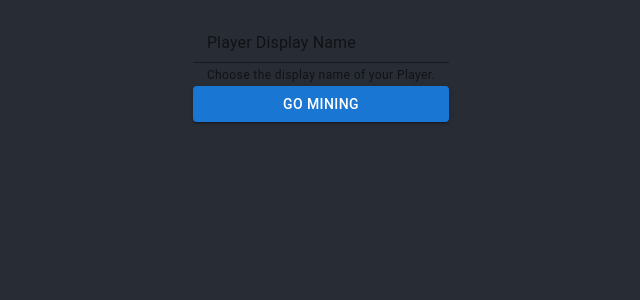
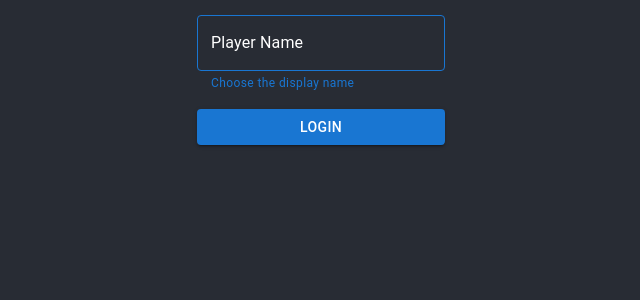
Before and after one commit to TylerSmall19/mining_simulator, a React (Create React App) app in the folder client/: page / in a window 1280 px wide. Shown: the top 300 px of the page, without its empty margins (319-959 px from the left). Built offline with nearby package versions, Linux system fonts and the light colour scheme; no server answers; what excalibur would draw is missing.

Commit message:
Update the sign in form; rename the gameScript file to index.ts

```diff
--- a/client/src/App.tsx
+++ b/client/src/App.tsx
@@ -1,6 +1,6 @@
 import './App.css';
 import { GameWindow } from './components/GameWindow';
-import { gameScript } from './game_logic/gameScript';
+import { gameScript } from './game_logic';
 
 function App() {
   return (
--- a/client/src/components/GameWindow.tsx
+++ b/client/src/components/GameWindow.tsx
@@ -1,6 +1,6 @@
 import { ChangeEventHandler, FormEventHandler, ReactElement, useCallback, useState } from 'react';
-import { gameScript } from '../game_logic/gameScript';
-import { Box, Button, FormControl, FormHelperText, Input, InputLabel } from '@mui/material';
+import { gameScript } from '../game_logic';
+import { Box, Button, FormControl, FormHelperText, Input, InputLabel, TextField } from '@mui/material';
 import { renderingEngine } from '../game_logic/rendering/renderingEngine';
 import { InventoryDisplay } from './InventoryDisplay';
 import { PlayerMiner } from '../game_logic/rendering/actors/characters/PlayerMiner';
@@ -34,16 +34,19 @@ export const GameWindow = (props: { children: ReactElement }) => {
     <Box>
       <Box sx={{ marginBottom: '15px', marginTop: '15px' }}>
         <FormControl component='form' onSubmit={handleCreate}>
-          <InputLabel htmlFor='my-input'>Player Display Name</InputLabel>
-          <Input
+          <TextField
+            sx={{ input: { color: 'whitesmoke'}}}
             id='playerName'
             name='playerName'
             aria-describedby='my-helper-text'
             value={playerFormValues.playerName}
             onChange={handleChange}
+            helperText='Choose the display name'
+            label='Player Name'
+            variant='outlined'
+            color='secondary'
           />
-          <FormHelperText id='my-helper-text'>Choose the display name of your Player.</FormHelperText>
-          <Button type='submit' variant='contained' sx={{}}>Go Mining</Button>
+          <Button type='submit' variant='contained'>Login</Button>
         </FormControl>
         <InventoryDisplay inventory={inventory} itemCount={PlayerMiner.inventory.itemCount} />
       </Box>
--- a/client/src/game_logic/gameScript.ts
+++ b/client/src/game_logic/index.ts
@@ -16,7 +16,14 @@ const gameFieldMetaData: EngineOptions = {
   canvasElementId: canvasId
 }
 
+/**
+ * This is for initializing the game. Currently it will render the loader to the canvas with ID 'game'
+ *
+ * @returns the game engine that was started by the script
+ */
 const init = () => {
+  // After the game is started, check if
+
   const loadableResources: Loadable<any>[] = [];
   const imageSource = new APIImageSource('/assets/maps/mining_maps/image_assets/copper_ore_1.png');
   ResourceFetcher.addResources(new Map([[CopperVein.key, imageSource]]));
@@ -49,6 +56,7 @@ const init = () => {
 
   return _gameEngine.start(loader).then(() => {
     tiledMap.addToScene(_gameEngine.currentScene);
+    return _gameEngine;
   });
 };
 
--- a/client/src/game_logic/rendering/renderingEngine.ts
+++ b/client/src/game_logic/rendering/renderingEngine.ts
@@ -1,5 +1,5 @@
 import { CollisionType } from "excalibur";
-import { gameScript } from "../gameScript";
+import { gameScript } from "../";
 import { PlayerMiner } from "./actors/characters/PlayerMiner";
 
 const startGame = () => {
--- a/client/src/globals/hooks/useActivePlayerSubscription.ts
+++ b/client/src/globals/hooks/useActivePlayerSubscription.ts
@@ -1,6 +1,6 @@
 import { useCallback, useSyncExternalStore } from "react";
 import { SET_ACTIVE_PLAYER_EVENT } from "../customEvents";
-import { gameScript } from "../../game_logic/gameScript";
+import { gameScript } from "../../game_logic";
 
 export const usePlayerMinerInventory = () => {
   const subscribe = useCallback((callback: () => void) => {
```
